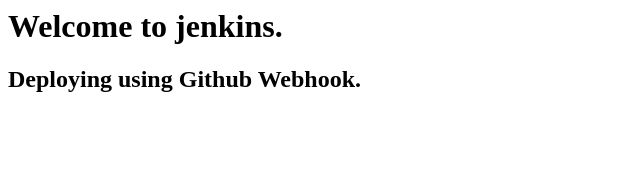
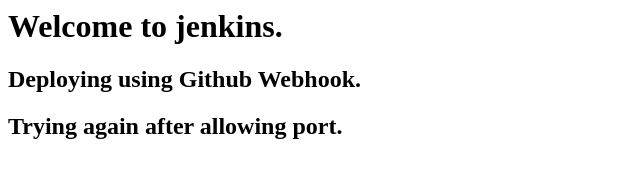
Before and after one commit to ccnamanoj/jenkins-html, a plain HTML site: page index.html in a window 1280 px wide. Shown: the whole page, without its empty margins (0-640 px from the left). Drawn offline with Linux system fonts and the light colour scheme.

Commit message:
Update index.html

```diff
--- a/index.html
+++ b/index.html
@@ -1,2 +1,3 @@
 <h1> Welcome to jenkins. </h1>
 <h2> Deploying using Github Webhook. </h2>
+<h2> Trying again after allowing port. </h2>
```
